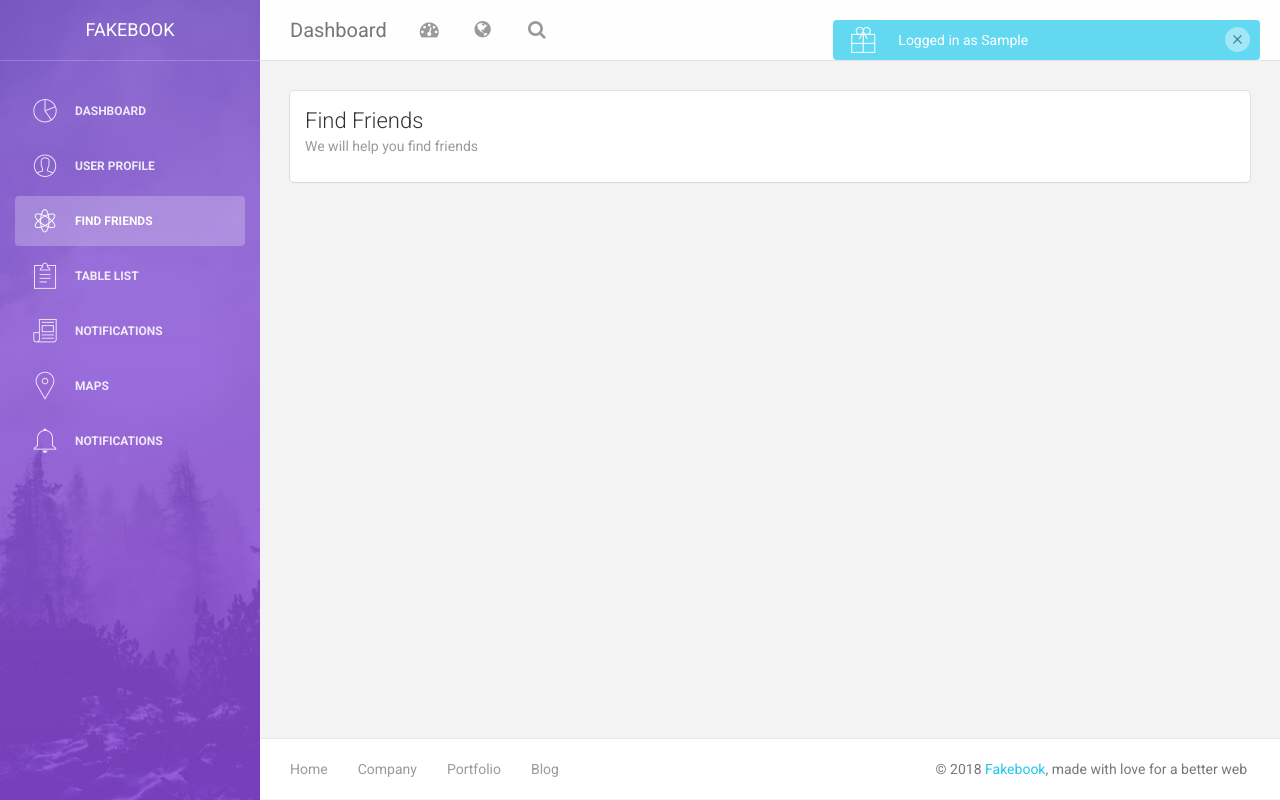
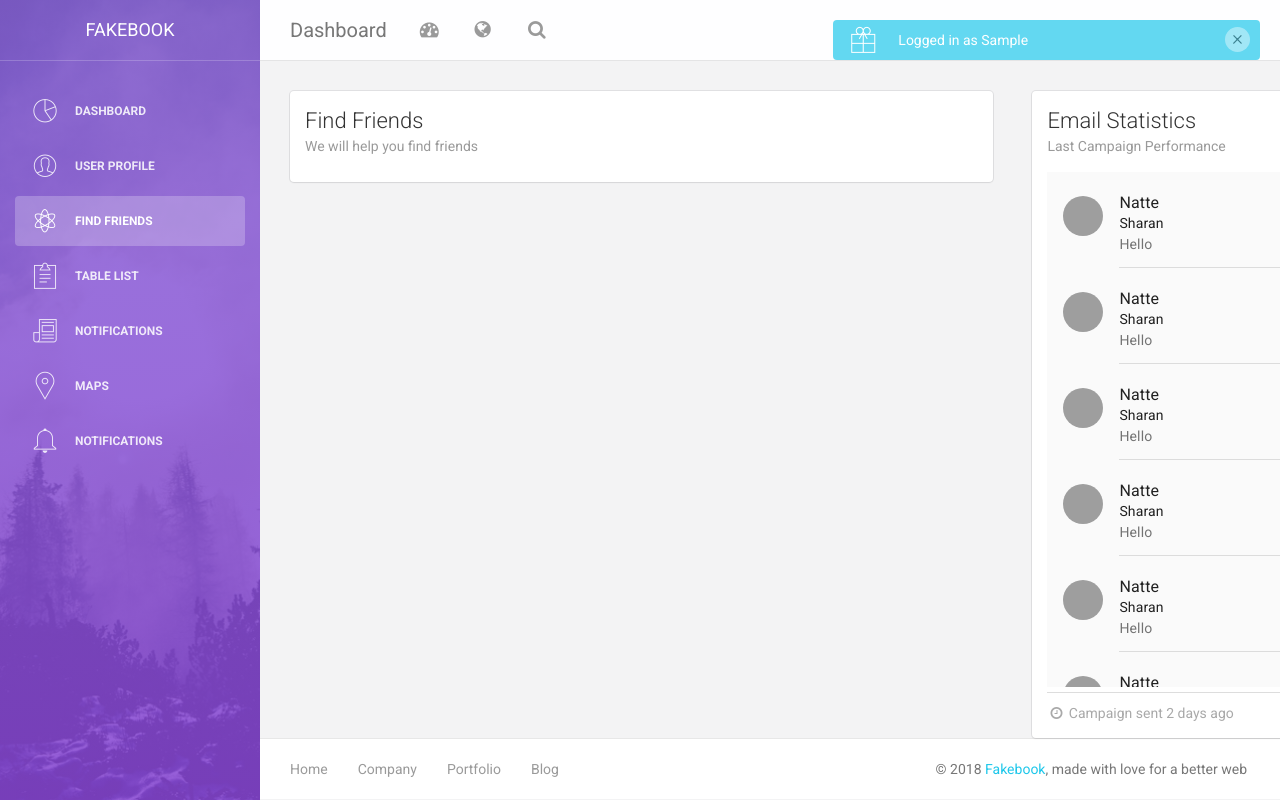
Before and after one commit to nattesharan/fakebook, a Flask app: page /find-friends in a window 1280 px wide. Run offline with Flask 2, Linux system fonts and the light colour scheme; the visitor is signed in with stand-in values (Sample User, id 1); data that the repository does not hold is empty; some libraries are stand-ins or nearby versions; grey boxes are pictures that could not be loaded.

Commit message:
aesthetic fixes

```diff
--- a/app/static/assets/css/demo.css
+++ b/app/static/assets/css/demo.css
@@ -122,3 +122,13 @@
     max-height: 515px;
     overflow-y: hidden;
 }
+
+.online-window {
+    position: fixed;
+    margin-left: 58%;
+    padding-right: 10%;
+}
+
+.dashboard-container {
+    width: 74%;
+}
--- a/fakebook/templates/dashboard.html
+++ b/fakebook/templates/dashboard.html
@@ -3,7 +3,7 @@
 {% block fakebook_content %}
 <div class="container-fluid" ng-controller="DashboardController as vm" ng-init="vm.test()">
     <div class="row">
-        <div class="col-md-8">
+        <div class="col-md-8 dashboard-container">
             <div class="card">
                 <div class="header">
                     <h4 class="title">Users Behavior</h4>
@@ -105,7 +105,7 @@
                                 </div>
                             </div>
         </div>
-        <div class="col-md-4">
+        <div class="col-md-4 online-window">
                 <div class="card">
 
                     <div class="header">
@@ -186,7 +186,7 @@
                         </div>
                     </div>
                 </div>
-            </div>
+        </div>
     </div>
 </div>
 {% endblock %}
--- a/fakebook/templates/find_friends.html
+++ b/fakebook/templates/find_friends.html
@@ -3,7 +3,7 @@
 {% block fakebook_content %}
 <div class="container-fluid" ng-controller="FindFriendsController as vm" ng-init="vm.fetchFriends()">
     <div class="row">
-        <div class="col-md-12">
+        <div class="col-md-8 dashboard-container">
             <div class="card">
                 <div class="header">
                     <h4 class="title">Find Friends</h4>
@@ -37,7 +37,88 @@
                 </div>
             </div>
         </div>
+        <div class="col-md-4 online-window">
+          <div class="card">
 
+              <div class="header">
+                  <h4 class="title">Email Statistics</h4>
+                  <p class="category">Last Campaign Performance</p>
+              </div>
+              <div class="content">
+                  <md-content class="show-online-window">
+                          <md-list>
+                            <md-list-item class="md-3-line">
+                              <img src="https://encrypted-tbn0.gstatic.com/images?q=tbn:ANd9GcR_Vj-0wLoY3-rq65F68vGoG8jNU9FLu0_7Vkscyj2Wqk6Of2g8" class="md-avatar" alt="">
+                              <div class="md-list-item-text">
+                                <h3>Natte</h3>
+                                <h4>Sharan</h4>
+                                <p>Hello</p>
+                              </div>
+                              <md-divider md-inset></md-divider>
+                            </md-list-item>
+                            <md-list>
+                                  <md-list-item class="md-3-line">
+                                    <img src="https://encrypted-tbn0.gstatic.com/images?q=tbn:ANd9GcR_Vj-0wLoY3-rq65F68vGoG8jNU9FLu0_7Vkscyj2Wqk6Of2g8" class="md-avatar" alt="">
+                                    <div class="md-list-item-text">
+                                      <h3>Natte</h3>
+                                      <h4>Sharan</h4>
+                                      <p>Hello</p>
+                                    </div>
+                                    <md-divider md-inset></md-divider>
+                                  </md-list-item>
+                                  <md-list>
+                                          <md-list-item class="md-3-line">
+                                            <img src="https://encrypted-tbn0.gstatic.com/images?q=tbn:ANd9GcR_Vj-0wLoY3-rq65F68vGoG8jNU9FLu0_7Vkscyj2Wqk6Of2g8" class="md-avatar" alt="">
+                                            <div class="md-list-item-text">
+                                              <h3>Natte</h3>
+                                              <h4>Sharan</h4>
+                                              <p>Hello</p>
+                                            </div>
+                                            <md-divider md-inset></md-divider>
+                                          </md-list-item>
+                                          <md-list>
+                                                  <md-list-item class="md-3-line">
+                                                    <img src="https://encrypted-tbn0.gstatic.com/images?q=tbn:ANd9GcR_Vj-0wLoY3-rq65F68vGoG8jNU9FLu0_7Vkscyj2Wqk6Of2g8" class="md-avatar" alt="">
+                                                    <div class="md-list-item-text">
+                                                      <h3>Natte</h3>
+                                                      <h4>Sharan</h4>
+                                                      <p>Hello</p>
+                                                    </div>
+                                                    <md-divider md-inset></md-divider>
+                                                  </md-list-item>
+                                                  <md-list>
+                                                          <md-list-item class="md-3-line">
+                                                            <img src="https://encrypted-tbn0.gstatic.com/images?q=tbn:ANd9GcR_Vj-0wLoY3-rq65F68vGoG8jNU9FLu0_7Vkscyj2Wqk6Of2g8" class="md-avatar" alt="">
+                                                            <div class="md-list-item-text">
+                                                              <h3>Natte</h3>
+                                                              <h4>Sharan</h4>
+                                                              <p>Hello</p>
+                                                            </div>
+                                                            <md-divider md-inset></md-divider>
+                                                          </md-list-item>
+                                                          <md-list>
+                                                                  <md-list-item class="md-3-line">
+                                                                    <img src="https://encrypted-tbn0.gstatic.com/images?q=tbn:ANd9GcR_Vj-0wLoY3-rq65F68vGoG8jNU9FLu0_7Vkscyj2Wqk6Of2g8" class="md-avatar" alt="">
+                                                                    <div class="md-list-item-text">
+                                                                      <h3>Natte</h3>
+                                                                      <h4>Sharan</h4>
+                                                                      <p>Hello</p>
+                                                                    </div>
+                                                                    <md-divider md-inset></md-divider>
+                                                                  </md-list-item>
+
+
+                          </md-list>
+                        </md-content>
+                  <div class="footer">
+                      <hr>
+                      <div class="stats">
+                          <i class="fa fa-clock-o"></i> Campaign sent 2 days ago
+                      </div>
+                  </div>
+              </div>
+          </div>
+  </div>
     </div>
 </div>
 {% endblock %}
```
